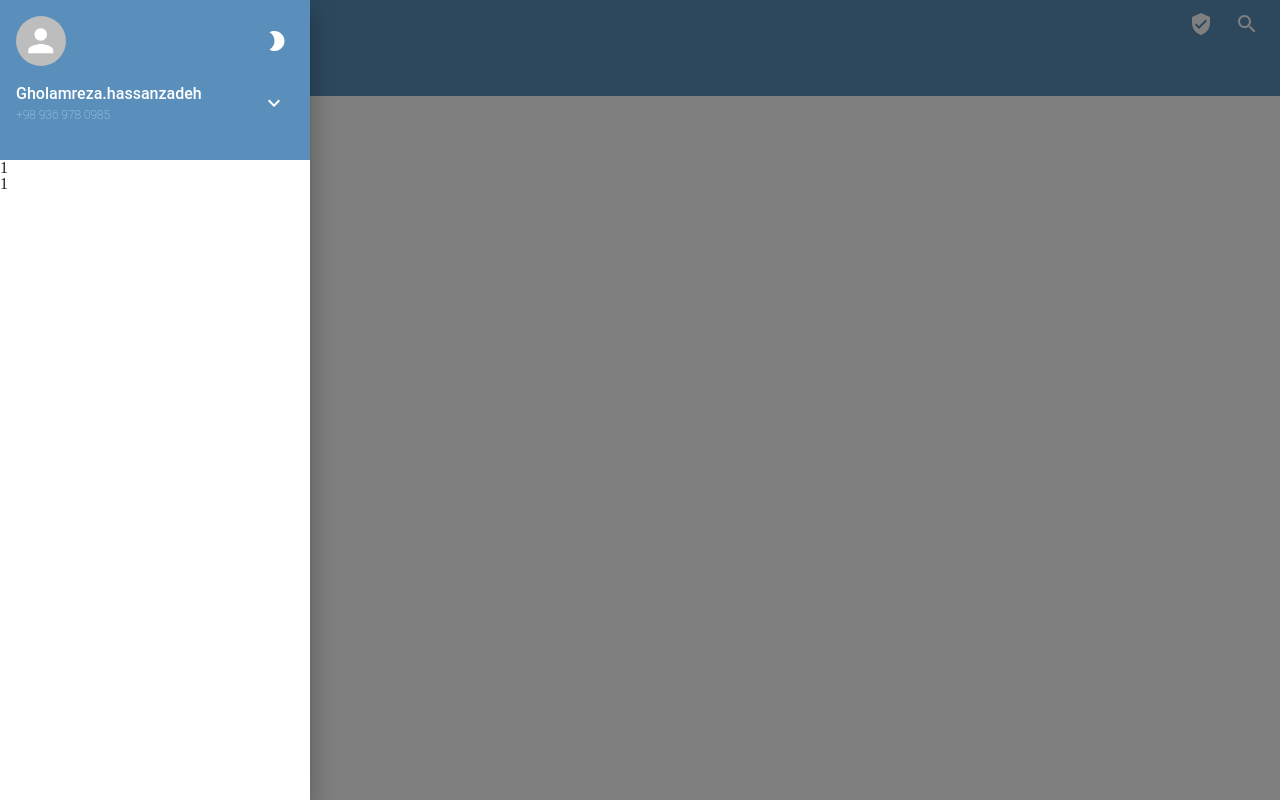
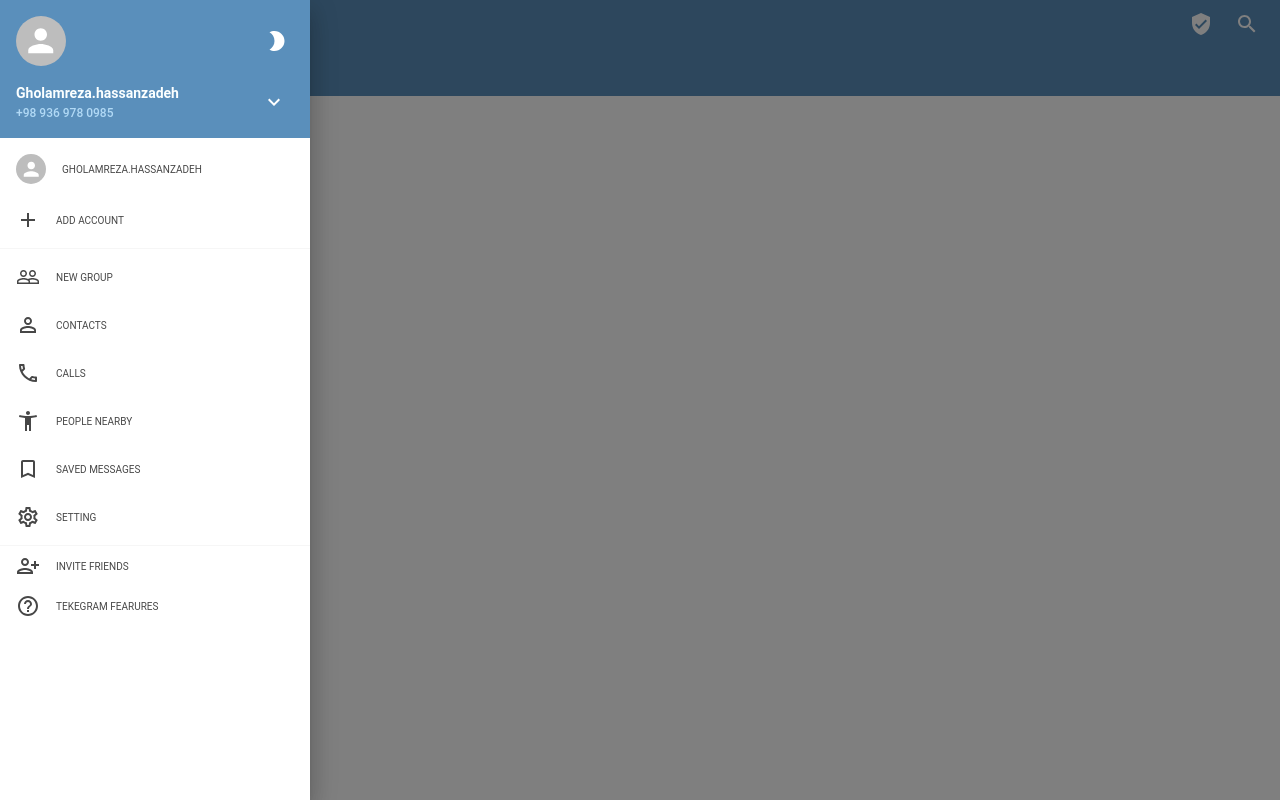
Before and after one commit to gholamreza-hasnzade/telegram, a React (Vite) app: page / in a window 1280 px wide. Built offline with nearby package versions, Linux system fonts and the light colour scheme.

Commit message:
fixed items drawer

```diff
--- a/src/assets/muiIcons/index.ts
+++ b/src/assets/muiIcons/index.ts
@@ -3,4 +3,28 @@ import MenuIcon from "@mui/icons-material/Menu";
 import VerifiedUserIcon from "@mui/icons-material/VerifiedUser";
 import ModeNightIcon from '@mui/icons-material/ModeNight';
 import KeyboardArrowDownIcon from '@mui/icons-material/KeyboardArrowDown';
-export { SearchIcon, MenuIcon, VerifiedUserIcon, ModeNightIcon, KeyboardArrowDownIcon }
+import AddOutlinedIcon from '@mui/icons-material/AddOutlined';
+import PeopleOutlineIcon from '@mui/icons-material/PeopleOutline';
+import PersonOutlineIcon from '@mui/icons-material/PersonOutline';
+import PhoneOutlinedIcon from '@mui/icons-material/PhoneOutlined';
+import AccessibilityNewOutlinedIcon from '@mui/icons-material/AccessibilityNewOutlined';
+import BookmarkBorderOutlinedIcon from '@mui/icons-material/BookmarkBorderOutlined';
+import SettingsOutlinedIcon from '@mui/icons-material/SettingsOutlined';
+import PersonAddAltIcon from '@mui/icons-material/PersonAddAlt';
+import HelpOutlineIcon from '@mui/icons-material/HelpOutline';
+export {
+    SearchIcon,
+    MenuIcon,
+    VerifiedUserIcon,
+    ModeNightIcon,
+    KeyboardArrowDownIcon,
+    AddOutlinedIcon,
+    PeopleOutlineIcon,
+    PersonOutlineIcon,
+    PhoneOutlinedIcon,
+    AccessibilityNewOutlinedIcon,
+    BookmarkBorderOutlinedIcon,
+    SettingsOutlinedIcon,
+    PersonAddAltIcon,
+    HelpOutlineIcon
+}
--- a/src/components/atoms/button/button.atom.style.tsx
+++ b/src/components/atoms/button/button.atom.style.tsx
@@ -3,8 +3,15 @@ import styled from "@emotion/styled";
 import { Button as ButtonMUI } from "@mui/material";
 
 const Button = styled(ButtonMUI)`
-
+  min-width: 100%;
+  width: 100%;
+  display: flex;
+  align-items: center;
+  justify-content: flex-start;
+  gap: 16px;
+  color: #474747;
+  padding: 8px 16px;
 `;
 export const ButtonAtomStyle = {
-    Button,
+  Button,
 };
--- a/src/components/molecules/drawer/drawer.molecule.style.tsx
+++ b/src/components/molecules/drawer/drawer.molecule.style.tsx
@@ -1,9 +1,10 @@
 // * Import Tools
 import styled from "@emotion/styled";
-import { Box as BoxMUI, Drawer as DrawerMUI } from "@mui/material";
+import { Box as BoxMUI, Button, Drawer as DrawerMUI } from "@mui/material";
 
 // * import interface
 import { IDrawerMolecule } from "@components/molecules/drawer/drawer.molecule.interface";
+import { ButtonAtom } from "@components/atoms";
 
 const Drawer = styled(DrawerMUI)<IDrawerMolecule>`
   & .MuiDrawer-paper {
@@ -16,7 +17,7 @@ const AppBarDrawer = styled(BoxMUI)`
   display: flex;
   flex-direction: column;
   width: 100%;
-  height: 20%;
+  /* height: 20%; */
   background-color: ${({ theme }) => theme.PRIMARY};
   padding: 16px;
   gap: 16px;
@@ -26,12 +27,19 @@ const AppBarDrawerRow = styled(BoxMUI)`
   justify-content: space-between;
   width: 100%;
   align-items: center;
- /*  &:not(:last-child) {
-    margin-bottom: 16px;
-  } */
 `;
+const AppBarProfileRow = styled(BoxMUI)`
+  display: flex;
+  flex-direction: column;
+  width: 100%;
+  gap: 8px;
+  padding: 8px 0;
+  border-bottom: 1px solid #f6f6f6;
+`;
+
 export const DrawerMoleculeStyle = {
   Drawer,
   AppBarDrawer,
   AppBarDrawerRow,
+  AppBarProfileRow,
 };
--- a/src/components/molecules/drawer/drawer.molecule.tsx
+++ b/src/components/molecules/drawer/drawer.molecule.tsx
@@ -7,13 +7,25 @@ import { IDrawerMolecule } from "@components/molecules/drawer/drawer.molecule.in
 // * import style
 import { DrawerMoleculeStyle as S } from "@components/molecules/drawer/drawer.molecule.style";
 import {
+  ButtonAtom,
   FlexboxAtom,
   IconAtom,
   IconButtonAtom,
   ImageAvatar,
   TypographyAtom,
 } from "@components/atoms";
-import { ModeNightIcon, KeyboardArrowDownIcon } from "@assets/muiIcons";
+import {
+  ModeNightIcon,
+  KeyboardArrowDownIcon,
+  AddOutlinedIcon,
+  PeopleOutlineIcon,
+  PersonOutlineIcon,PhoneOutlinedIcon,
+  AccessibilityNewOutlinedIcon,
+  BookmarkBorderOutlinedIcon,
+  SettingsOutlinedIcon,
+  PersonAddAltIcon,
+  HelpOutlineIcon
+} from "@assets/muiIcons";
 
 export const DrawerMolecule: FC<IDrawerMolecule> = ({
   /* children, */
@@ -22,7 +34,7 @@ export const DrawerMolecule: FC<IDrawerMolecule> = ({
   drawerwidth,
   variant = "temporary",
 }) => {
-  const { TITLE } = useTheme();
+  const { TEXT_WHITE, TITLE, TEXT_BLACK } = useTheme();
 
   return (
     <S.Drawer
@@ -48,10 +60,14 @@ export const DrawerMolecule: FC<IDrawerMolecule> = ({
           </S.AppBarDrawerRow>
           <S.AppBarDrawerRow>
             <FlexboxAtom flexDirection="column" width={80}>
-              <TypographyAtom fontWeight={500}>
+              <TypographyAtom
+                color={`${TEXT_WHITE}`}
+                fontWeight={600}
+                fontSize={14}
+              >
                 Gholamreza.hassanzadeh
               </TypographyAtom>
-              <TypographyAtom color={`${TITLE}`} fontWeight={100} fontSize={12}>
+              <TypographyAtom color={`${TITLE}`} fontWeight={500} fontSize={12}>
                 +98 936 978 0985
               </TypographyAtom>
             </FlexboxAtom>
@@ -64,8 +80,113 @@ export const DrawerMolecule: FC<IDrawerMolecule> = ({
             </IconButtonAtom>
           </S.AppBarDrawerRow>
         </S.AppBarDrawer>
-        <div>1</div>
-        <div>1</div>
+        <S.AppBarProfileRow>
+          <ButtonAtom variant="text">
+            <ImageAvatar height={30} width={30} />
+            <TypographyAtom
+              color={`${TEXT_BLACK}`}
+              fontWeight={400}
+              fontSize={10}
+            >
+              Gholamreza.hassanzadeh
+            </TypographyAtom>
+          </ButtonAtom>
+
+          <ButtonAtom variant="text">
+            <IconAtom component={AddOutlinedIcon} fontSize="medium" />
+            <TypographyAtom
+              color={`${TEXT_BLACK}`}
+              fontWeight={400}
+              fontSize={10}
+            >
+              Add Account
+            </TypographyAtom>
+          </ButtonAtom>
+        </S.AppBarProfileRow>
+
+        <S.AppBarProfileRow>
+          <ButtonAtom variant="text">
+            <IconAtom component={PeopleOutlineIcon} fontSize="medium" />
+            <TypographyAtom
+              color={`${TEXT_BLACK}`}
+              fontWeight={400}
+              fontSize={10}
+            >
+              New Group
+            </TypographyAtom>
+          </ButtonAtom>
+          <ButtonAtom variant="text">
+            <IconAtom component={PersonOutlineIcon} fontSize="medium" />
+            <TypographyAtom
+              color={`${TEXT_BLACK}`}
+              fontWeight={400}
+              fontSize={10}
+            >
+              Contacts
+            </TypographyAtom>
+          </ButtonAtom>
+          <ButtonAtom variant="text">
+            <IconAtom component={PhoneOutlinedIcon} fontSize="medium" />
+            <TypographyAtom
+              color={`${TEXT_BLACK}`}
+              fontWeight={400}
+              fontSize={10}
+            >
+              Calls
+            </TypographyAtom>
+          </ButtonAtom>
+          <ButtonAtom variant="text">
+            <IconAtom component={AccessibilityNewOutlinedIcon} fontSize="medium" />
+            <TypographyAtom
+              color={`${TEXT_BLACK}`}
+              fontWeight={400}
+              fontSize={10}
+            >
+              People Nearby
+            </TypographyAtom>
+          </ButtonAtom>
+          <ButtonAtom variant="text">
+            <IconAtom component={BookmarkBorderOutlinedIcon} fontSize="medium" />
+            <TypographyAtom
+              color={`${TEXT_BLACK}`}
+              fontWeight={400}
+              fontSize={10}
+            >
+              Saved Messages
+            </TypographyAtom>
+          </ButtonAtom>
+
+          <ButtonAtom variant="text">
+            <IconAtom component={SettingsOutlinedIcon} fontSize="medium" />
+            <TypographyAtom
+              color={`${TEXT_BLACK}`}
+              fontWeight={400}
+              fontSize={10}
+            >
+              Setting
+            </TypographyAtom>
+          </ButtonAtom>
+        </S.AppBarProfileRow>
+        <ButtonAtom variant="text">
+            <IconAtom component={PersonAddAltIcon} fontSize="medium" />
+            <TypographyAtom
+              color={`${TEXT_BLACK}`}
+              fontWeight={400}
+              fontSize={10}
+            >
+              Invite Friends
+            </TypographyAtom>
+          </ButtonAtom>
+          <ButtonAtom variant="text">
+            <IconAtom component={HelpOutlineIcon} fontSize="medium" />
+            <TypographyAtom
+              color={`${TEXT_BLACK}`}
+              fontWeight={400}
+              fontSize={10}
+            >
+              Tekegram Fearures
+            </TypographyAtom>
+          </ButtonAtom>
       </FlexboxAtom>
     </S.Drawer>
   );
--- a/src/configs/app-configurations/base-styles/base-styles.config.tsx
+++ b/src/configs/app-configurations/base-styles/base-styles.config.tsx
@@ -14,7 +14,7 @@ export const BaseStylesConfig = () => {
                         font-family: Roboto;
                         font-style: normal;
                         font-weight: 700;
-                        src: url(https://fonts.googleapis.com/css2?family=Roboto:wght@300;700&display=swap);
+                        //src: url(https://fonts.googleapis.com/css2?family=Roboto:wght@300;700&display=swap);
                     }
                 `}
             />
--- a/src/constants/themes/theme-light.constant.ts
+++ b/src/constants/themes/theme-light.constant.ts
@@ -16,11 +16,12 @@ const SYSTEM_THEME_COLORS = {
 
 
 const TYPOGRAPHY_COLORS = {
-    TEXT_WHITE: '#ffffff',
+    TEXT_WHITE: '#fbffff',
+    TEXT_BLACK: '##474747',
     TEXT_PRIMARY: "#5a8fbb",
     TEXT_SECONDARY: "#229ED9",
     TEXT: "#b9def8",
-    TITLE: "#b9def8"
+    TITLE: "#b1d9f5"
 }
 
 export const THEME_LIGHT: IThemeLight = {
```
Also changed, not shown: src/constants/themes/theme.constant.interface.ts (+19 -11 lines).
